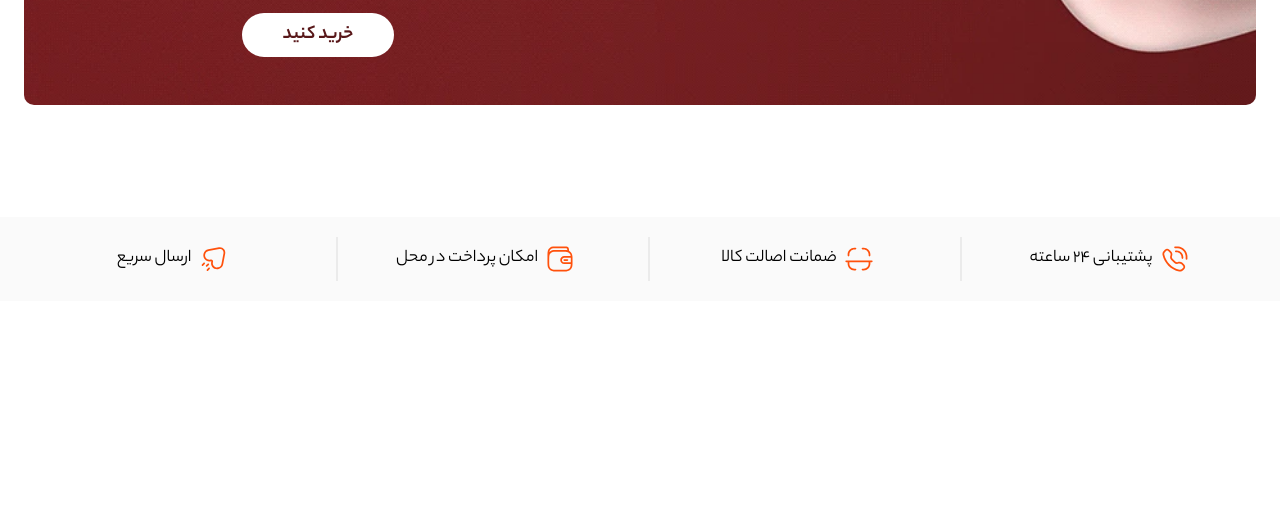
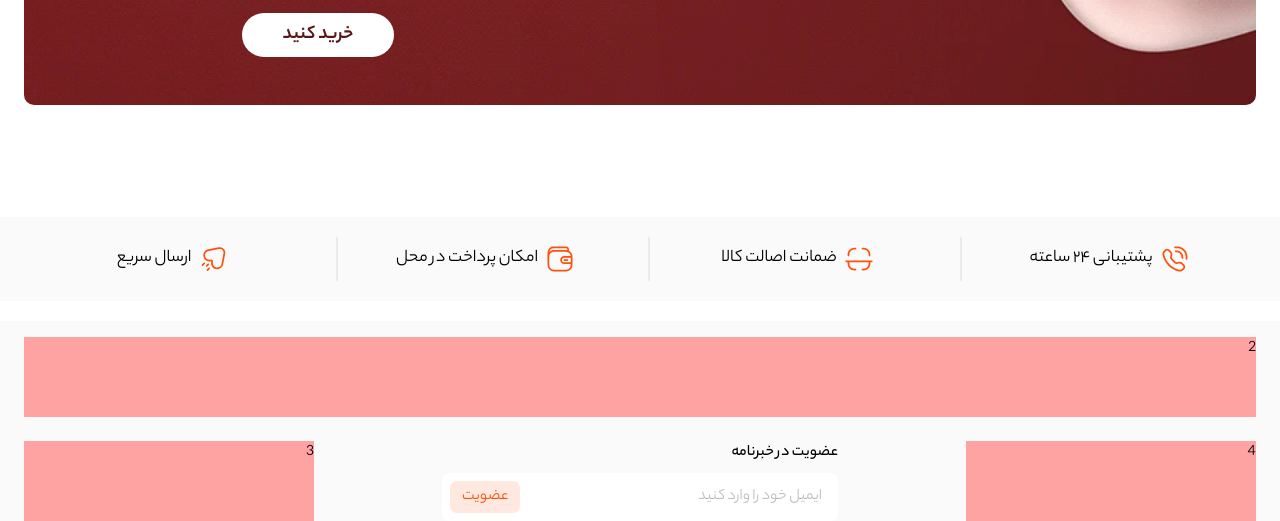
Before and after one commit to nams0/Apple-Store-Tailwind-V4, a website: page src/index.html in a window 1280 px wide. Shown: the part 4505-5026 px from the top of the page. Before the commit the page ends 4826 px from the top, so only its background shows below. Drawn offline with Linux system fonts and the light colour scheme.

Commit message:
creating footer layout with grid and announcement input

```diff
--- a/src/index.html
+++ b/src/index.html
@@ -496,6 +496,23 @@
         </div>
     </div>
 
+    <footer class="bg-lightGray pt-4">
+        <div class="container m-auto px-6 grid grid-cols-1 lg:grid-cols-4 gap-6">
+            <div class="w-ful lg:order-3 lg:col-span-2 flex flex-col justify-end lg:px-26">
+                <p class="font-medium ">عضویت در خبرنامه</p>
+                <div class="bg-white flex justify-between p-2 mt-2 rounded-[7px]">
+                    <input type="text" class="w-full flex-1 placeholder:text-[#2222224a] px-2 focus:outline-0"
+                        placeholder="ایمیل خود را وارد کنید">
+                    <button class="bg-[#ff510c21] text-primary py-1 px-3 rounded-[7px] cursor-pointer">عضویت</button>
+                </div>
+            </div>
+
+            <div class="w-full h-20 bg-red-300 lg:order-1 lg:col-span-4">2</div>
+            <div class="w-full h-20 bg-red-300 lg:order-4">3</div>
+            <div class="w-full h-20 bg-red-300 lg:order-2">4</div>
+        </div>
+        <div></div>
+    </footer>
 </body>
 
 </html>
```
Also changed, not shown: dist/output.css.
